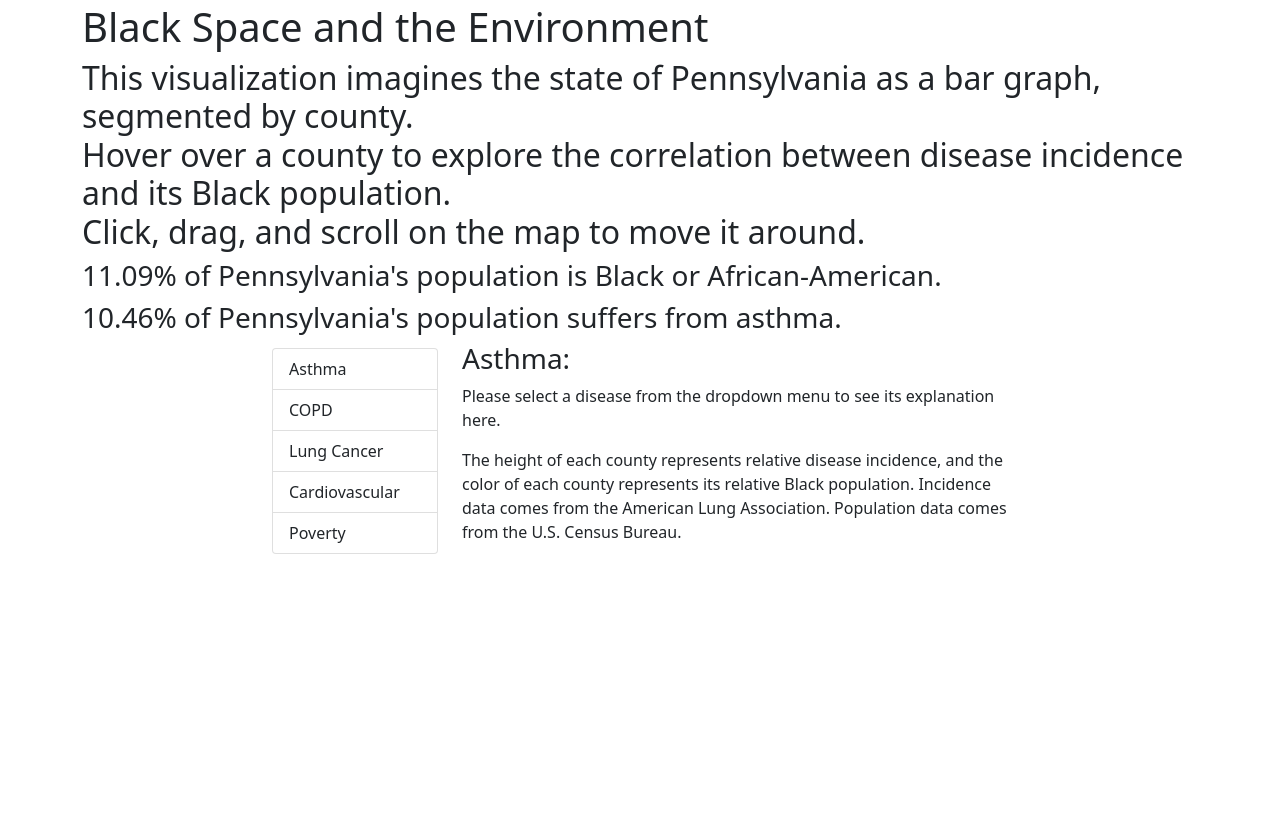
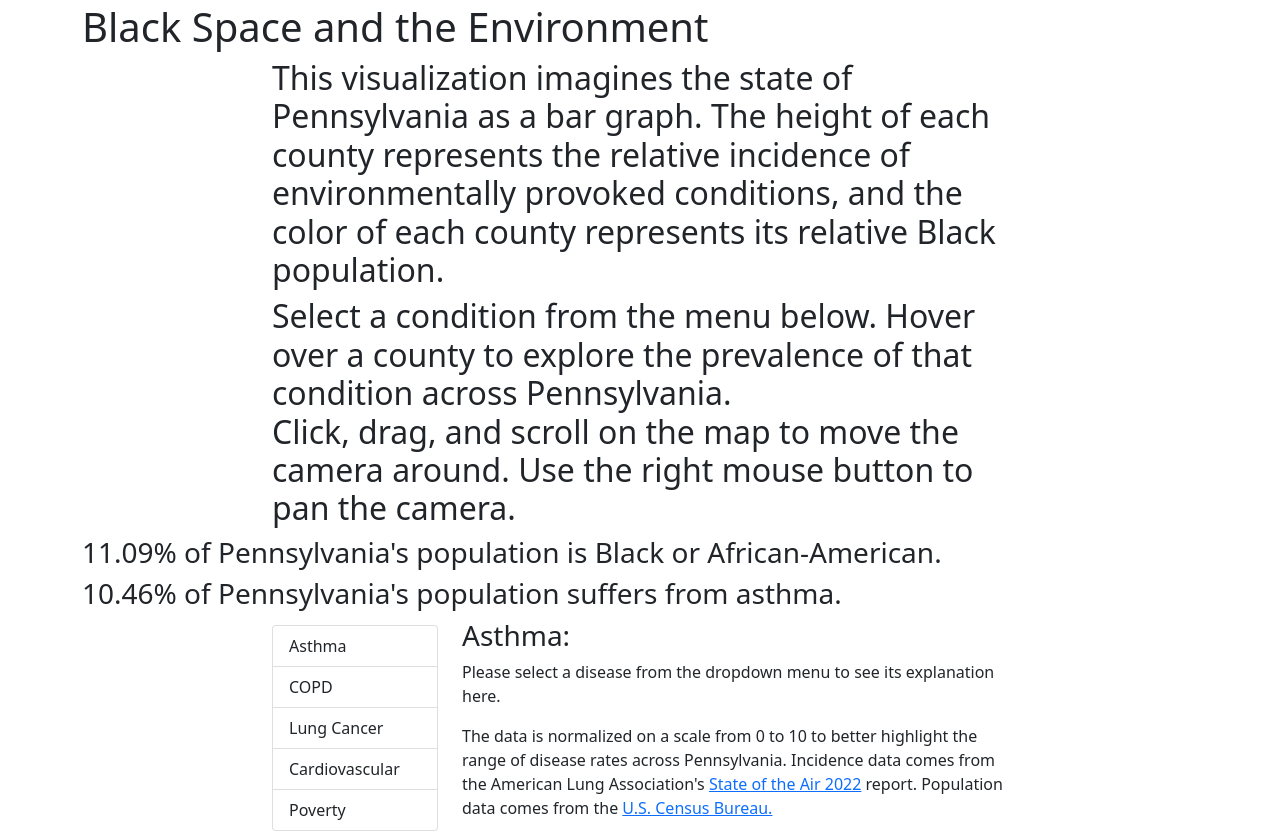
Before and after one commit to arjunphull123/black-space-and-the-environment, a plain HTML site: page dist/index.html in a window 1280 px wide. Shown: the part 153-989 px from the top of the page. Before the commit the page ends 800 px from the top, so only its background shows below. Drawn offline with nearby package versions, Linux system fonts and the light colour scheme.

Commit message:
new dist

```diff
--- a/dist/index.html
+++ b/dist/index.html
@@ -10,8 +10,8 @@
   <link rel="preconnect" href="https://fonts.googleapis.com">
   <link rel="preconnect" href="https://fonts.gstatic.com" crossorigin>
   <link href="https://fonts.googleapis.com/css2?family=Inter:wght@400;600;700;900&display=swap" rel="stylesheet">
-  <script type="module" crossorigin src="/black-space/assets/index-8a633030.js"></script>
-  <link rel="stylesheet" href="/black-space/assets/index-4c50e362.css">
+  <script type="module" crossorigin src="/black-space/assets/index-7559076d.js"></script>
+  <link rel="stylesheet" href="/black-space/assets/index-75f7effb.css">
 </head>
 <body>
 
@@ -26,9 +26,14 @@
     </div>
 
     <div class="row subtitleRow justify-content-center">
-      <div class="col-12">
-        <h2 id="subtitle">This visualization imagines the state of Pennsylvania as a bar graph, segmented by county.<br>Hover over a county to explore the correlation between disease incidence and its Black population.<br>Click, drag, and scroll on the map to move it around.</h2>
+      <div class="col-2"></div>
+      <div class="col-8">
+        <h2 id="subtitle">This visualization imagines the state of Pennsylvania as a bar graph. The height of each county represents the relative incidence of environmentally provoked conditions, and the color of each county represents its relative Black population.
+        </h2>
+        <h2 id="subtitle-2">Select a condition from the menu below. Hover over a county to explore the prevalence of that condition across Pennsylvania.
+          <br>Click, drag, and scroll on the map to move the camera around. Use the right mouse button to pan the camera.</h2>
       </div>
+      <div class="col-2"></div>
     </div>
 
       <div class="row canvasRow pe-none justify-content-center" id="canvasRow">
@@ -62,7 +67,10 @@
       <div class="col-6">
         <h3 id="header" class="explanation-header">Asthma:</h3>
         <p id="paragraph" class="explanation-text">Please select a disease from the dropdown menu to see its explanation here.</p>
-        <p id="footer">The height of each county represents relative disease incidence, and the color of each county represents its relative Black population. Incidence data comes from the American Lung Association. Population data comes from the U.S. Census Bureau.</p>
+        <p id="footer">The data is normalized on a scale from 0 to 10 to better highlight the range of disease rates across Pennsylvania.
+          Incidence data comes from the American Lung Association's
+          <a href="https://www.lung.org/research/sota/key-findings" target="_blank" rel="noopener noreferrer">State of the Air 2022</a> report.
+          Population data comes from the <a href="https://www.indexmundi.com/facts/united-states/quick-facts/pennsylvania/black-population-percentage#map" target="_blank" rel="noopener noreferrer">U.S. Census Bureau.</a></p>
       </div>
     </div>
 
```
Also changed, not shown: 4 other files.
